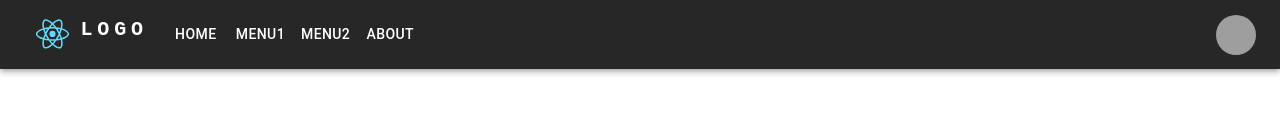
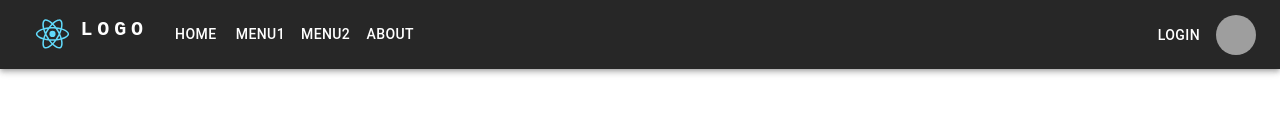
Before and after one commit to ChaeWoongbin/hello_react, a React (Create React App) app: page /Login in a window 1280 px wide. Shown: the top 139 px of the page. Built offline with nearby package versions, Linux system fonts and the light colour scheme; grey boxes are pictures that could not be loaded.

Commit message:
로그인버튼 추가

```diff
--- a/src/component/Appbar.js
+++ b/src/component/Appbar.js
@@ -146,6 +146,10 @@ const darkTheme = createTheme({
           </Box>
 
           <Box sx={{ flexGrow: 0 }}>
+                <Button variant="login">Login</Button>
+          </Box>
+
+          <Box sx={{ flexGrow: 0 }}>
             <Tooltip title="Open settings">
               <IconButton onClick={handleOpenUserMenu} sx={{ p: 0 }}>
                 <Avatar alt="Remy Sharp" src="/static/images/avatar/2.jpg" />
```
